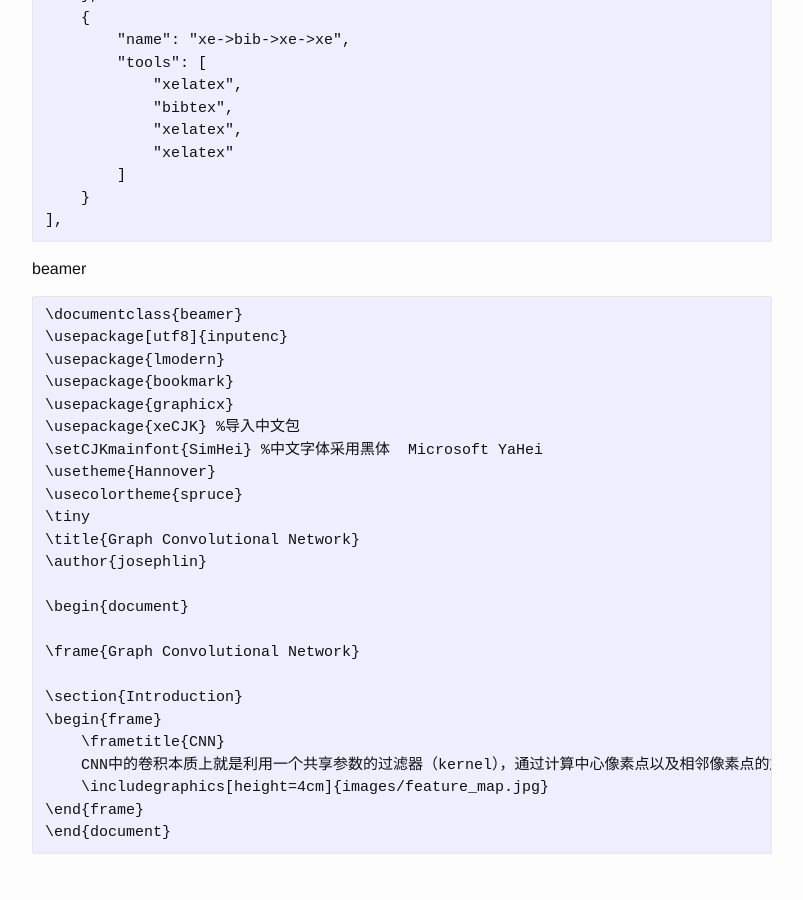
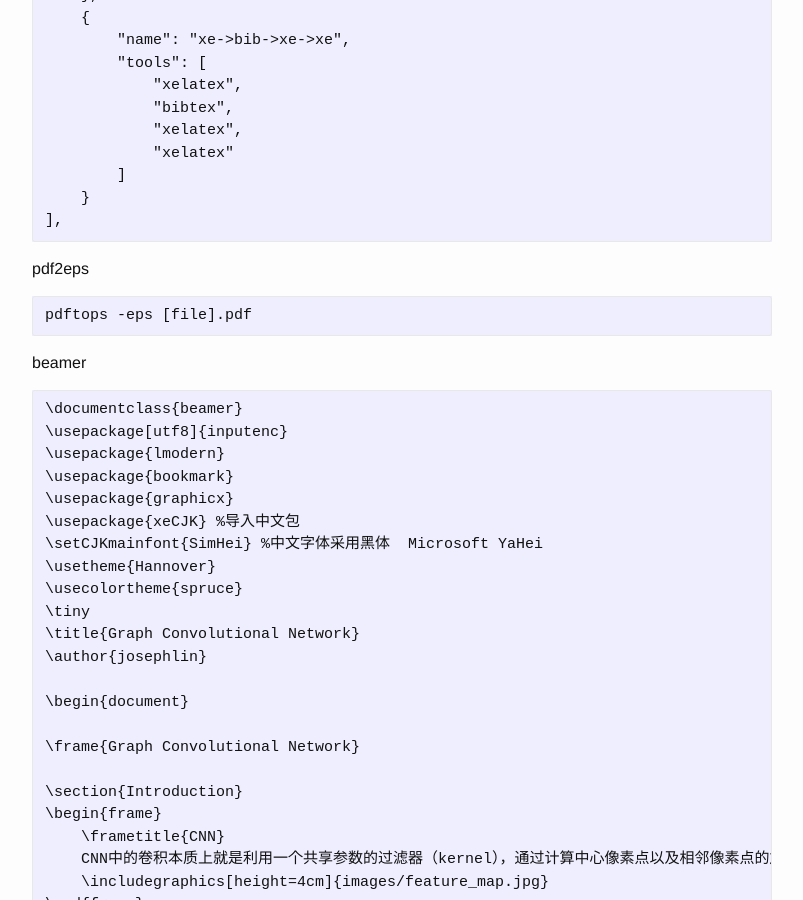
Before and after one commit to josephstalin117/josephstalin117.github.io, a Jekyll site: the page built from _posts/2018-6-23-latex.markdown, in a window 1280 px wide and 900 px high, scrolled down 15056 px. Shown: the whole window, without its empty margins (238-1041 px from the left). Built offline with Jekyll 4.4.1, drawn with Linux system fonts in a browser that asks for light colours; formulas are drawn with MathJax 3.

Commit message:
add pdf2eps

````diff
--- a/_posts/2018-6-23-latex.markdown
+++ b/_posts/2018-6-23-latex.markdown
@@ -649,6 +649,11 @@ Bill Gates& 002& Female\\
 ],
 ```
 
+pdf2eps
+```
+pdftops -eps [file].pdf
+```
+
 beamer
 ```
 \documentclass{beamer}
````
